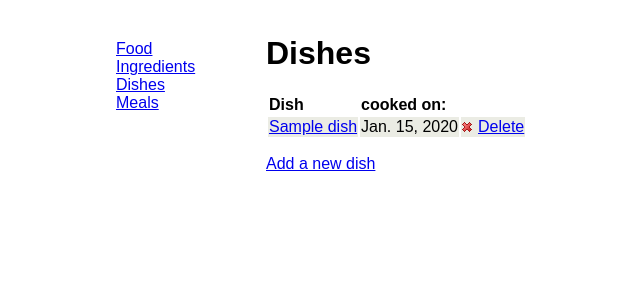
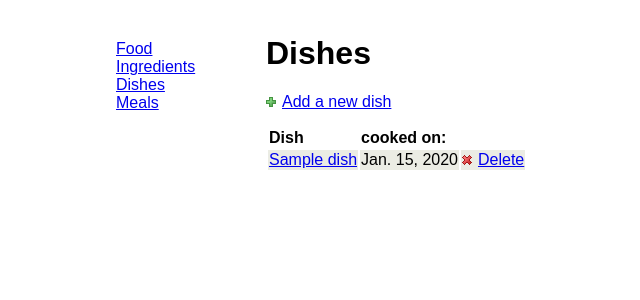
Before and after one commit to jennyd/everydayeating, a Django app: template templates/food/dish_list.html in a window 1280 px wide. Shown: the part 113-413 px from the top of the page, without its empty margins (34-674 px from the left). Run offline with Django 3.2, Linux system fonts and the light colour scheme; the template is opened without the code that fills it: values that come from a table or form of the project are taken from there, others are empty; tables that the repository leaves empty hold one stand-in row (values such as "Sample post"); parts of the project's set-up code (start-up, migrations or seed data) failed here and were passed over.

Commit message:
Added icon to 'Add a new dish' link in dish_list.html
This one is now <ul>
Also moved the link to the top, above the table of dishes

```diff
--- a/templates/food/dish_list.html
+++ b/templates/food/dish_list.html
@@ -4,6 +4,10 @@
 {% block content %}
 
     <h1>Dishes</h1>
+
+    <ul class="actionlinks">
+    <li><a class="addlink" href="{% url dish_add %}">Add a new dish</a></li>
+    </ul>
 
     <table>
     <tr>
@@ -20,8 +24,4 @@
     {% endfor %}
     </table>
 
-    <p>
-        <a href="{% url dish_add %}">Add a new dish</a>
-    </p>
-
 {% endblock content %}
```
